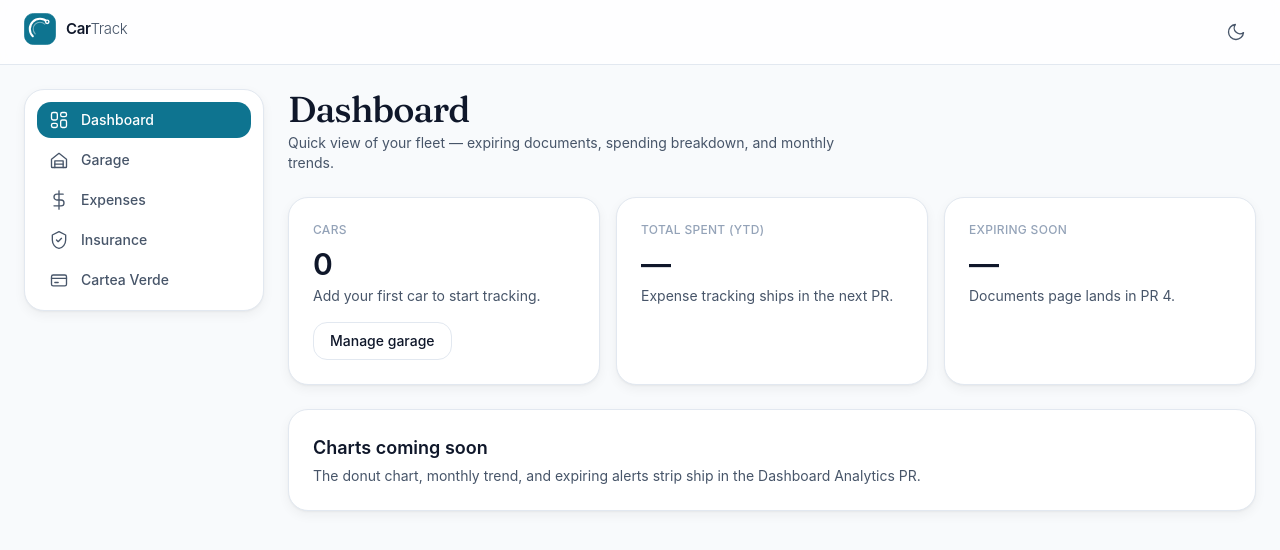
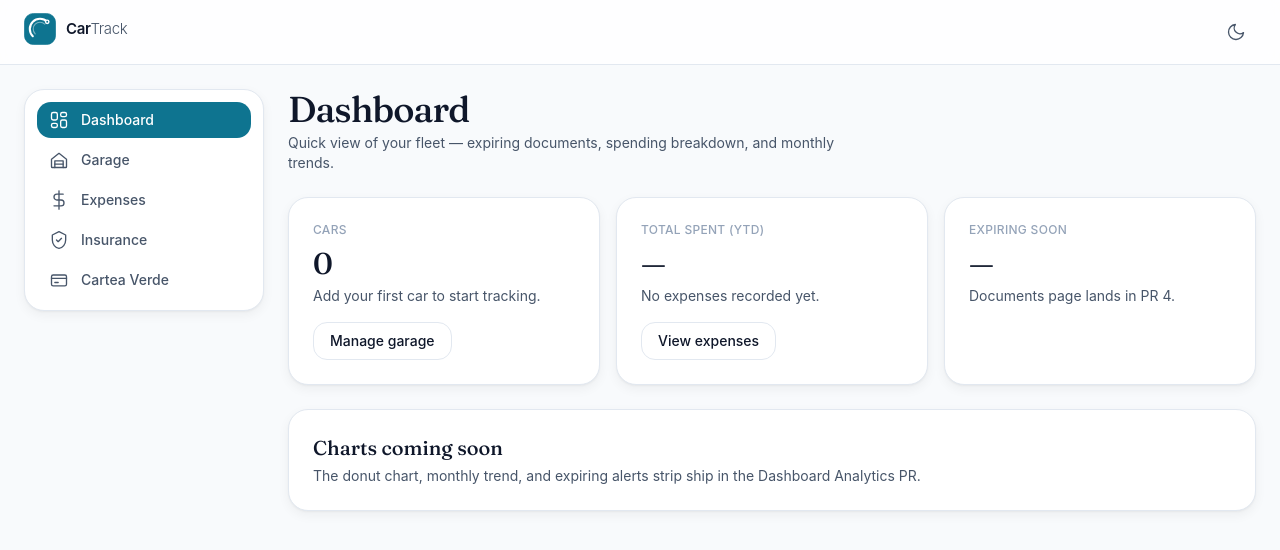
Before and after one commit to AndreiCeaetchii/WEB_LAB6, a React (Vite) app: page / in a window 1280 px wide. Shown: the top 550 px of the page. Built offline with nearby package versions, Linux system fonts and the light colour scheme; a web font is replaced by a local one.

Commit message:
surface YTD spending on the dashboard

```diff
--- a/src/pages/Dashboard.tsx
+++ b/src/pages/Dashboard.tsx
@@ -2,16 +2,34 @@ import { useEffect, useMemo } from 'react';
 import { Link } from 'react-router-dom';
 import { PageHeader } from '../components/PageHeader';
 import { useCarsStore } from '../stores/carsStore';
+import { useExpensesStore } from '../stores/expensesStore';
+import { formatMoney } from '../lib/format';
 
 export default function DashboardPage() {
   const cars = useCarsStore((s) => s.cars);
-  const load = useCarsStore((s) => s.load);
+  const loadCars = useCarsStore((s) => s.load);
+  const expenses = useExpensesStore((s) => s.expenses);
+  const loadExpenses = useExpensesStore((s) => s.load);
 
   useEffect(() => {
-    void load();
-  }, [load]);
+    void loadCars();
+    void loadExpenses();
+  }, [loadCars, loadExpenses]);
 
   const favCount = useMemo(() => cars.filter((c) => c.favorite).length, [cars]);
+
+  const ytdTotal = useMemo(() => {
+    const year = new Date().getFullYear();
+    return expenses
+      .filter((e) => new Date(e.date).getFullYear() === year)
+      .reduce((sum, e) => sum + (Number(e.cost) || 0), 0);
+  }, [expenses]);
+
+  const lastExpenseDate = useMemo(() => {
+    if (expenses.length === 0) return null;
+    const sorted = [...expenses].sort((a, b) => (a.date < b.date ? 1 : -1));
+    return sorted[0].date;
+  }, [expenses]);
 
   return (
     <>
@@ -22,7 +40,7 @@ export default function DashboardPage() {
       <div className="grid gap-4 md:grid-cols-2 xl:grid-cols-3">
         <div className="card p-6">
           <p className="text-xs font-medium uppercase tracking-wide text-ink-subtle">Cars</p>
-          <p className="mt-2 text-3xl font-semibold">{cars.length}</p>
+          <p className="mt-2 font-display text-3xl font-medium">{cars.length}</p>
           <p className="mt-1 text-sm text-ink-muted">
             {favCount > 0
               ? `${favCount} favorited`
@@ -38,19 +56,30 @@ export default function DashboardPage() {
           <p className="text-xs font-medium uppercase tracking-wide text-ink-subtle">
             Total spent (YTD)
           </p>
-          <p className="mt-2 text-3xl font-semibold">—</p>
-          <p className="mt-1 text-sm text-ink-muted">Expense tracking ships in the next PR.</p>
+          <p className="mt-2 font-display text-3xl font-medium tabular-nums">
+            {expenses.length === 0 ? '—' : formatMoney(ytdTotal)}
+          </p>
+          <p className="mt-1 text-sm text-ink-muted">
+            {expenses.length === 0
+              ? 'No expenses recorded yet.'
+              : lastExpenseDate
+                ? `${expenses.length} entries · last on ${new Date(lastExpenseDate).toLocaleDateString()}`
+                : `${expenses.length} entries`}
+          </p>
+          <Link to="/expenses" className="btn-outline mt-4 inline-flex">
+            View expenses
+          </Link>
         </div>
         <div className="card p-6">
           <p className="text-xs font-medium uppercase tracking-wide text-ink-subtle">
             Expiring soon
           </p>
-          <p className="mt-2 text-3xl font-semibold">—</p>
+          <p className="mt-2 font-display text-3xl font-medium">—</p>
           <p className="mt-1 text-sm text-ink-muted">Documents page lands in PR 4.</p>
         </div>
       </div>
       <div className="mt-6 card p-6">
-        <h2 className="text-lg font-semibold">Charts coming soon</h2>
+        <h2 className="font-display text-xl font-medium">Charts coming soon</h2>
         <p className="mt-1 text-sm text-ink-muted">
           The donut chart, monthly trend, and expiring alerts strip ship in the Dashboard
           Analytics PR.
```
